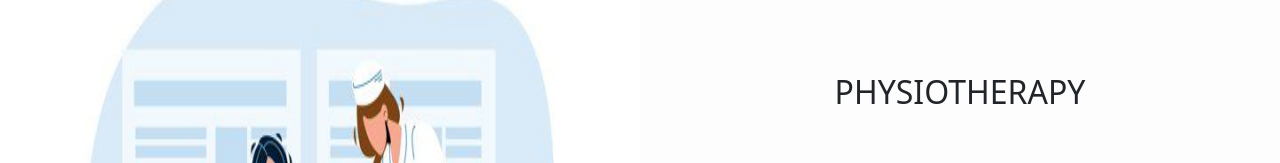
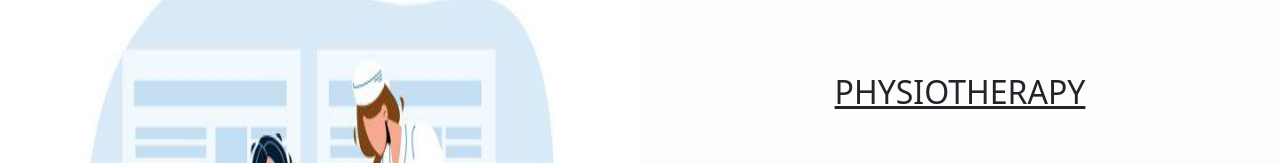
Before and after one commit to RobertBasile-1/SEG3125-Module4-Health, a plain HTML site: page index.html in a window 1280 px wide. Shown: the part 303-466 px from the top of the page. Drawn offline with nearby package versions, Linux system fonts and the light colour scheme.

Commit message:
pushing again

```diff
--- a/index.html
+++ b/index.html
@@ -44,7 +44,7 @@
         <div class="panel" id="homePanel">
             <img src="assets/helper.jpg" />
             <div class="content" id="intromsg">
-                <h3 style="font-size: 32px; text-align: center;">PHYSIOTHERAPY</h3>
+                <h3 style="font-size: 32px; text-align: center;"><u>PHYSIOTHERAPY</u></h3>
                 <br>
                 <p style="font-size: 38px;">Have you recently been involved in a traumatic experience? Do you always feel like your in pain? - we're ready to ease your pain.</p>
                 <a href="#aboutUs" style="text-decoration: none;"><button id="learn-MoreBtn">Learn More</button></a>
```
